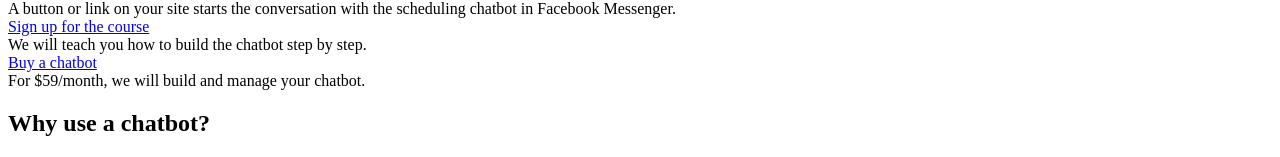
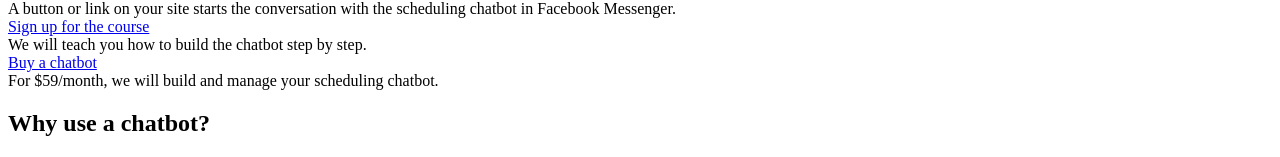
Before and after one commit to RoskiDeluge/sfmbots, a Next.js app: page / in a window 1280 px wide. Shown: the part 172-329 px from the top of the page. Built offline with nearby package versions, Linux system fonts and the light colour scheme.

Commit message:
Copy edits

```diff
--- a/pages/index.js
+++ b/pages/index.js
@@ -49,7 +49,7 @@ export default function Home() {
             </span>
             <span>
               <br />
-              For $59/month, we will build and manage your chatbot.
+              For $59/month, we will build and manage your scheduling chatbot.
             </span>
           </div>
         </div>
```
